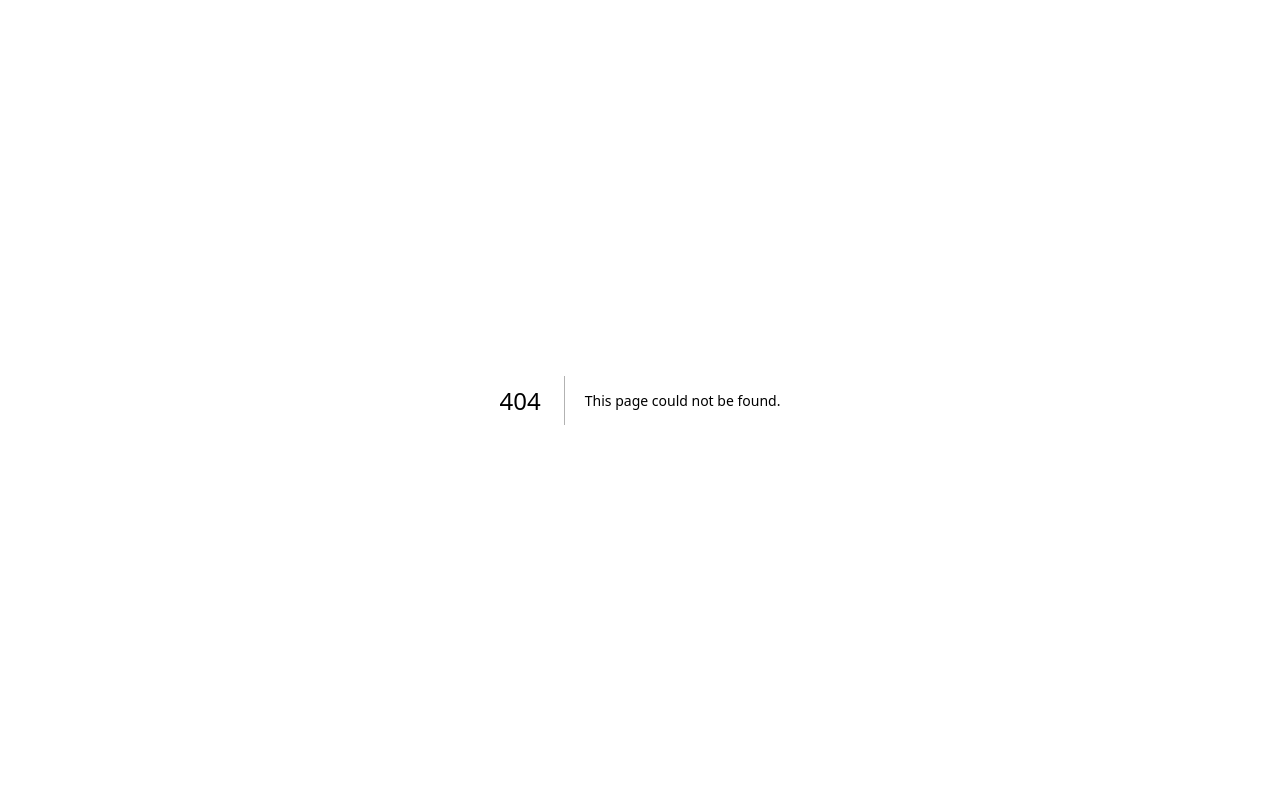
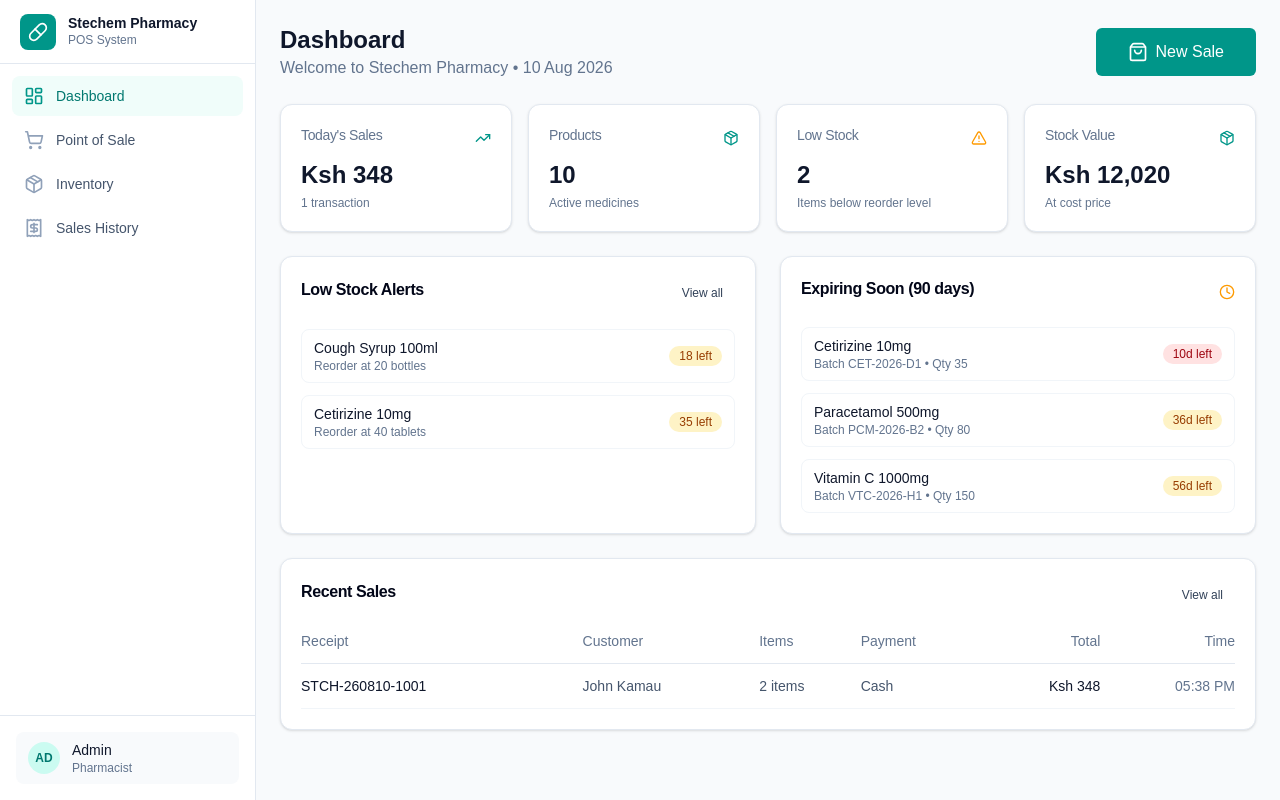
Before and after one commit to muthuisamuel254-sketch/stechem-pharmacy-pos, a Next.js app: page /dashboard in a window 1280 px wide. Before the commit this address had no page. Built offline with nearby package versions, Linux system fonts and the light colour scheme.

Commit message:
Add Dashboard, POS and Inventory pages - full MVP

```diff
--- /dev/null
+++ b/src/app/(dashboard)/dashboard/page.tsx
@@ -0,0 +1,199 @@
+"use client";
+
+import { usePharmacy } from "@/context/PharmacyContext";
+import { Card, CardContent, CardHeader, CardTitle } from "@/components/ui/card";
+import { Badge } from "@/components/ui/badge";
+import { formatCurrency, formatDate, daysUntilExpiry } from "@/lib/utils";
+import { TrendingUp, ShoppingBag, AlertTriangle, Package, Clock } from "lucide-react";
+import Link from "next/link";
+import { Button } from "@/components/ui/button";
+
+export default function DashboardPage() {
+  const {
+    medicines,
+    sales,
+    settings,
+    getLowStock,
+    getExpiringSoon,
+    todaySalesTotal,
+    todaySalesCount,
+    getStockForMedicine,
+  } = usePharmacy();
+
+  const lowStock = getLowStock();
+  const expiring = getExpiringSoon(90);
+  const totalProducts = medicines.filter((m) => m.isActive).length;
+  const totalStockValue = medicines.reduce((sum, m) => {
+    const stock = getStockForMedicine(m.id);
+    return sum + stock * m.costPrice;
+  }, 0);
+
+  const recentSales = sales.slice(0, 5);
+
+  return (
+    <div className="space-y-6">
+      <div className="flex items-center justify-between">
+        <div>
+          <h1 className="text-2xl font-bold text-slate-900">Dashboard</h1>
+          <p className="text-slate-500">
+            Welcome to {settings.name} • {formatDate(new Date().toISOString())}
+          </p>
+        </div>
+        <Link href="/pos">
+          <Button size="lg" className="gap-2">
+            <ShoppingBag className="h-5 w-5" />
+            New Sale
+          </Button>
+        </Link>
+      </div>
+
+      <div className="grid gap-4 sm:grid-cols-2 lg:grid-cols-4">
+        <Card>
+          <CardHeader className="flex flex-row items-center justify-between pb-2">
+            <CardTitle className="text-sm font-medium text-slate-500">Today&apos;s Sales</CardTitle>
+            <TrendingUp className="h-4 w-4 text-teal-600" />
+          </CardHeader>
+          <CardContent>
+            <div className="text-2xl font-bold text-slate-900">
+              {formatCurrency(todaySalesTotal(), settings.currency)}
+            </div>
+            <p className="text-xs text-slate-500 mt-1">
+              {todaySalesCount()} transaction{todaySalesCount() !== 1 ? "s" : ""}
+            </p>
+          </CardContent>
+        </Card>
+
+        <Card>
+          <CardHeader className="flex flex-row items-center justify-between pb-2">
+            <CardTitle className="text-sm font-medium text-slate-500">Products</CardTitle>
+            <Package className="h-4 w-4 text-teal-600" />
+          </CardHeader>
+          <CardContent>
+            <div className="text-2xl font-bold text-slate-900">{totalProducts}</div>
+            <p className="text-xs text-slate-500 mt-1">Active medicines</p>
+          </CardContent>
+        </Card>
+
+        <Card>
+          <CardHeader className="flex flex-row items-center justify-between pb-2">
+            <CardTitle className="text-sm font-medium text-slate-500">Low Stock</CardTitle>
+            <AlertTriangle className="h-4 w-4 text-amber-500" />
+          </CardHeader>
+          <CardContent>
+            <div className="text-2xl font-bold text-slate-900">{lowStock.length}</div>
+            <p className="text-xs text-slate-500 mt-1">Items below reorder level</p>
+          </CardContent>
+        </Card>
+
+        <Card>
+          <CardHeader className="flex flex-row items-center justify-between pb-2">
+            <CardTitle className="text-sm font-medium text-slate-500">Stock Value</CardTitle>
+            <Package className="h-4 w-4 text-teal-600" />
+          </CardHeader>
+          <CardContent>
+            <div className="text-2xl font-bold text-slate-900">
+              {formatCurrency(totalStockValue, settings.currency)}
+            </div>
+            <p className="text-xs text-slate-500 mt-1">At cost price</p>
+          </CardContent>
+        </Card>
+      </div>
+
+      <div className="grid gap-6 lg:grid-cols-2">
+        <Card>
+          <CardHeader className="flex flex-row items-center justify-between">
+            <CardTitle className="text-base">Low Stock Alerts</CardTitle>
+            <Link href="/inventory">
+              <Button variant="ghost" size="sm">View all</Button>
+            </Link>
+          </CardHeader>
+          <CardContent>
+            {lowStock.length === 0 ? (
+              <p className="text-sm text-slate-500 py-4 text-center">All stock levels are healthy</p>
+            ) : (
+              <div className="space-y-3">
+                {lowStock.slice(0, 6).map((item) => (
+                  <div key={item.id} className="flex items-center justify-between rounded-lg border border-slate-100 px-3 py-2">
+                    <div>
+                      <p className="text-sm font-medium text-slate-900">{item.name}</p>
+                      <p className="text-xs text-slate-500">Reorder at {item.reorderLevel} {item.unit}s</p>
+                    </div>
+                    <Badge variant={item.stock === 0 ? "destructive" : "warning"}>{item.stock} left</Badge>
+                  </div>
+                ))}
+              </div>
+            )}
+          </CardContent>
+        </Card>
+
+        <Card>
+          <CardHeader className="flex flex-row items-center justify-between">
+            <CardTitle className="text-base">Expiring Soon (90 days)</CardTitle>
+            <Clock className="h-4 w-4 text-amber-500" />
+          </CardHeader>
+          <CardContent>
+            {expiring.length === 0 ? (
+              <p className="text-sm text-slate-500 py-4 text-center">No items expiring soon</p>
+            ) : (
+              <div className="space-y-3">
+                {expiring.slice(0, 6).map((item) => {
+                  const days = daysUntilExpiry(item.expiryDate);
+                  return (
+                    <div key={item.id} className="flex items-center justify-between rounded-lg border border-slate-100 px-3 py-2">
+                      <div>
+                        <p className="text-sm font-medium text-slate-900">{item.medicineName}</p>
+                        <p className="text-xs text-slate-500">Batch {item.batchNumber} • Qty {item.quantity}</p>
+                      </div>
+                      <Badge variant={days <= 30 ? "destructive" : "warning"}>{days}d left</Badge>
+                    </div>
+                  );
+                })}
+              </div>
+            )}
+          </CardContent>
+        </Card>
+      </div>
+
+      <Card>
+        <CardHeader className="flex flex-row items-center justify-between">
+          <CardTitle className="text-base">Recent Sales</CardTitle>
+          <Link href="/sales">
+            <Button variant="ghost" size="sm">View all</Button>
+          </Link>
+        </CardHeader>
+        <CardContent>
+          {recentSales.length === 0 ? (
+            <p className="text-sm text-slate-500 py-6 text-center">No sales yet today</p>
+          ) : (
+            <div className="overflow-x-auto">
+              <table className="w-full text-sm">
+                <thead>
+                  <tr className="border-b border-slate-200 text-left text-slate-500">
+                    <th className="pb-3 font-medium">Receipt</th>
+                    <th className="pb-3 font-medium">Customer</th>
+                    <th className="pb-3 font-medium">Items</th>
+                    <th className="pb-3 font-medium">Payment</th>
+                    <th className="pb-3 font-medium text-right">Total</th>
+                    <th className="pb-3 font-medium text-right">Time</th>
+                  </tr>
+                </thead>
+                <tbody>
+                  {recentSales.map((sale) => (
+                    <tr key={sale.id} className="border-b border-slate-100">
+                      <td className="py-3 font-medium text-slate-900">{sale.receiptNumber}</td>
+                      <td className="py-3 text-slate-600">{sale.customerName || "—"}</td>
+                      <td className="py-3 text-slate-600">{sale.items.length} item{sale.items.length !== 1 ? "s" : ""}</td>
+                      <td className="py-3 capitalize text-slate-600">{sale.paymentMethod}</td>
+                      <td className="py-3 text-right font-medium text-slate-900">{formatCurrency(sale.total, settings.currency)}</td>
+                      <td className="py-3 text-right text-slate-500">{new Date(sale.createdAt).toLocaleTimeString([], { hour: "2-digit", minute: "2-digit" })}</td>
+                    </tr>
+                  ))}
+                </tbody>
+              </table>
+            </div>
+          )}
+        </CardContent>
+      </Card>
+    </div>
+  );
+}
```
